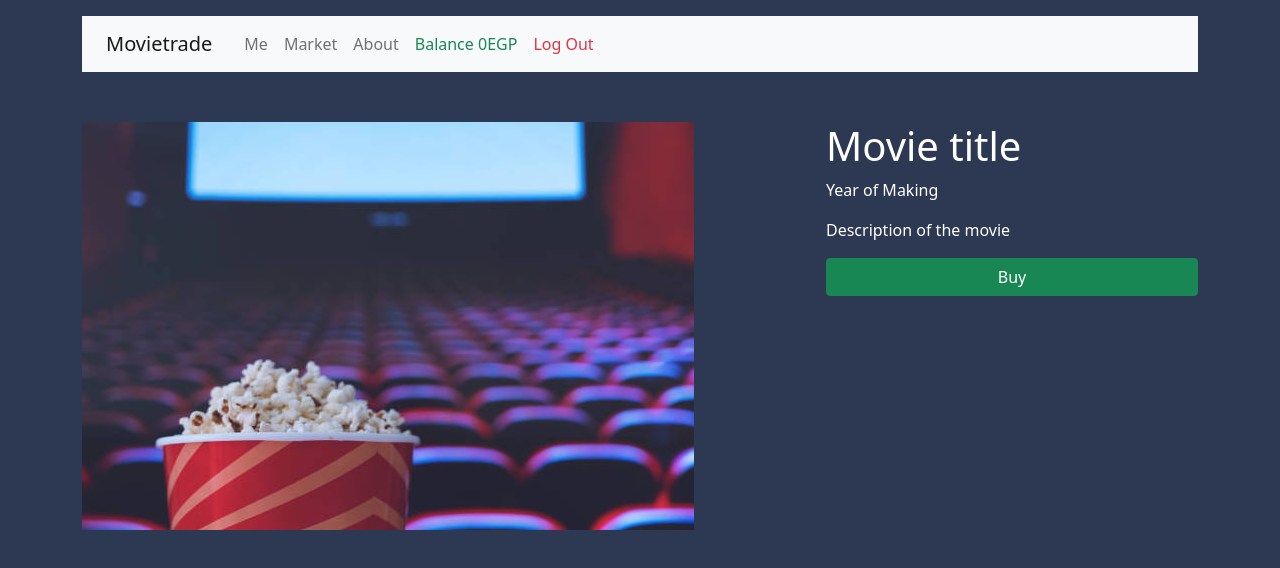
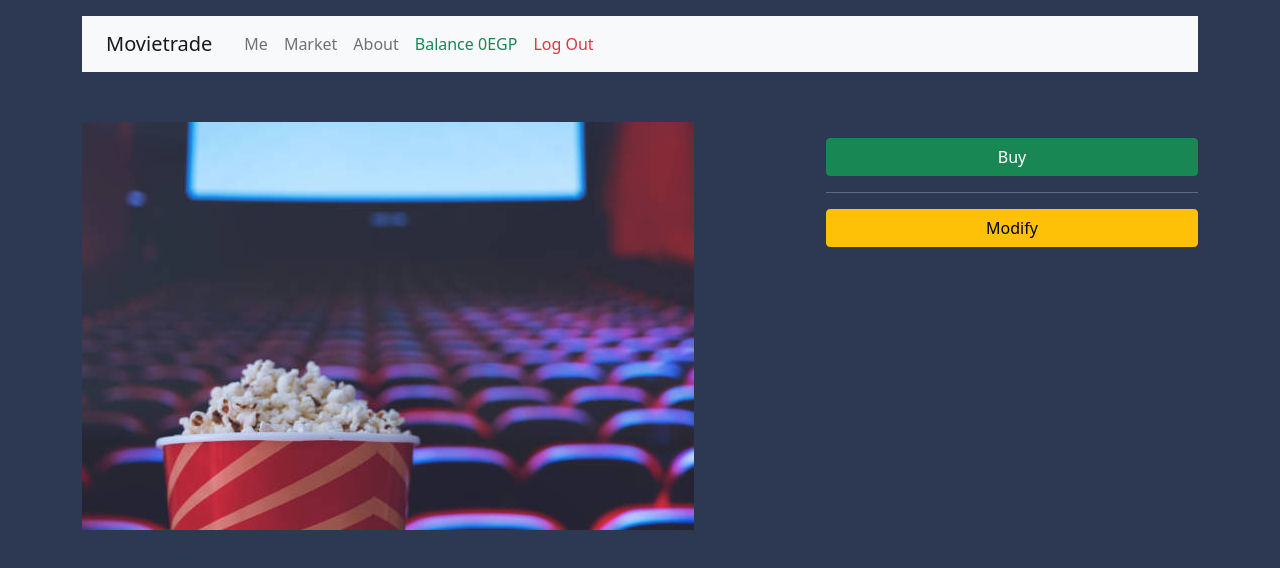
Before and after one commit to AbdullahFattah/movietrade, a React (Create React App) app: page /movie/1 in a window 1280 px wide. Shown: the top 568 px of the page. Built offline with nearby package versions, Linux system fonts and the light colour scheme; no server answers.

Commit message:
Modify button added

```diff
--- a/src/components/Login.js
+++ b/src/components/Login.js
@@ -1,7 +1,7 @@
 import { useState, useEffect } from "react";
 import { useNavigate } from "react-router-dom";
 const Login = ({ user, setUser }) => {
-  const usernames = ["iCy"];
+  const usernames = ["iCy", "Abdullah"];
   const passwords = ["movietrade"];
 
   //   useEffect(() => {
--- a/src/components/ModifyPage.js
+++ b/src/components/ModifyPage.js
@@ -1,5 +1,5 @@
 import { useEffect, useState } from "react";
-import { useParams, Link } from "react-router-dom";
+import { useParams, Link, useNavigate } from "react-router-dom";
 import axios from "axios";
 const ModifyPage = ({ movie, setMovie }) => {
   const [modifiedMovie, setModifiedMovie] = useState({
@@ -15,17 +15,22 @@ const ModifyPage = ({ movie, setMovie }) => {
     const result = await axios.get("http://localhost:4000/movies");
     setMovie(result.data);
   };
+  const navigate = useNavigate();
   const movieId = parseInt(useParams().id);
   const selectedMovie = movie[movieId - 1];
-  const handleSubmit = (e) => {
+  const handleSubmit = async (e) => {
     e.preventDefault();
-    console.log("Done");
-    // await axios
-    //   .post("http://localhost:4000/movies", movie)
-    //   .then((data) => console.log(data));
+    // If all inputs have no empty values go ahead with the request.
+    await axios
+      .patch(`http://localhost:4000/movies/${movieId}`, modifiedMovie)
+      .then(navigate("/buy-movies"));
   };
   const handleChange = (e) => {
-    setMovie({ ...movie, [e.target.name]: e.target.value });
+    setModifiedMovie({
+      ...modifiedMovie,
+      [e.target.name]: e.target.value,
+      id: movieId,
+    });
     // console.log(movie);
   };
   //   Year dropdown
@@ -47,7 +52,7 @@ const ModifyPage = ({ movie, setMovie }) => {
             type="text"
             name="title"
             onChange={(e) => handleChange(e)}
-            value={selectedMovie ? selectedMovie.title : ""}
+            defaultValue={selectedMovie ? selectedMovie.title : ""}
             className="form-control"
             required
             placeholder="What is the movie called?"
@@ -59,7 +64,7 @@ const ModifyPage = ({ movie, setMovie }) => {
             type="text"
             name="description"
             onChange={(e) => handleChange(e)}
-            value={selectedMovie ? selectedMovie.description : ""}
+            defaultValue={selectedMovie ? selectedMovie.description : ""}
             className="form-control"
             placeholder="Movie description..."
             required
@@ -72,11 +77,14 @@ const ModifyPage = ({ movie, setMovie }) => {
             className="form-select"
             name="year"
             onChange={(e) => handleChange(e)}
-            value={selectedMovie ? selectedMovie.year : ""}
+            defaultValue={selectedMovie ? selectedMovie.year : ""}
           >
             {years.map((year) => {
               return (
-                <option value={year} key={year}>
+                <option
+                  defaultValue={selectedMovie ? selectedMovie.year : ""}
+                  key={year}
+                >
                   {year}
                 </option>
               );
@@ -84,9 +92,10 @@ const ModifyPage = ({ movie, setMovie }) => {
           </select>
           {/* <input
             type="number"
+            className="form-control"
             name="year"
             onChange={(e) => handleChange(e)}
-            value={selectedMovie ? selectedMovie.year : ""}
+            defaultValue={selectedMovie ? selectedMovie.year : ""}
           ></input> */}
         </div>
         <div className="form-group">
@@ -96,7 +105,7 @@ const ModifyPage = ({ movie, setMovie }) => {
             name="price"
             className="form-control"
             onChange={(e) => handleChange(e)}
-            value={selectedMovie ? selectedMovie.price : ""}
+            defaultValue={selectedMovie ? selectedMovie.price : ""}
             min={1}
             placeholder="How much does it cost?"
             required
--- a/src/components/MoviePage.js
+++ b/src/components/MoviePage.js
@@ -27,13 +27,9 @@ const MoviePage = ({ movie, setMovie }) => {
           marginTop: "50px",
         }}
       >
-        <h1>{selectedMovie ? selectedMovie.title : "Movie title"}</h1>
-        <p>{selectedMovie ? selectedMovie.year : "Year of Making"}</p>
-        <p>
-          {selectedMovie
-            ? selectedMovie.description
-            : "Description of the movie"}
-        </p>
+        <h1>{selectedMovie ? selectedMovie.title : ""}</h1>
+        <p>{selectedMovie ? selectedMovie.year : ""}</p>
+        <p>{selectedMovie ? selectedMovie.description : ""}</p>
         <Link
           to={`/purchase/${movieId}`}
           style={{ width: "100%" }}
@@ -41,6 +37,14 @@ const MoviePage = ({ movie, setMovie }) => {
         >
           Buy
         </Link>
+        <hr></hr>
+        <Link
+          to={`/modify/${movieId}`}
+          style={{ width: "100%" }}
+          className="btn btn-warning"
+        >
+          Modify
+        </Link>
       </div>
     </div>
   );
--- a/src/components/me.js
+++ b/src/components/me.js
@@ -3,7 +3,7 @@ import image from "../assets/card-image.jpg";
 import profileImage from "../assets/profile.jpg";
 
 export default function Me({ ownedMovies }) {
-  const loggedUser = window.localStorage.getItem("user");
+  const loggedUser = window.sessionStorage.getItem("user");
   return (
     <div className="container text-center mt-3">
       <div className="my-profile" align="center">
```
